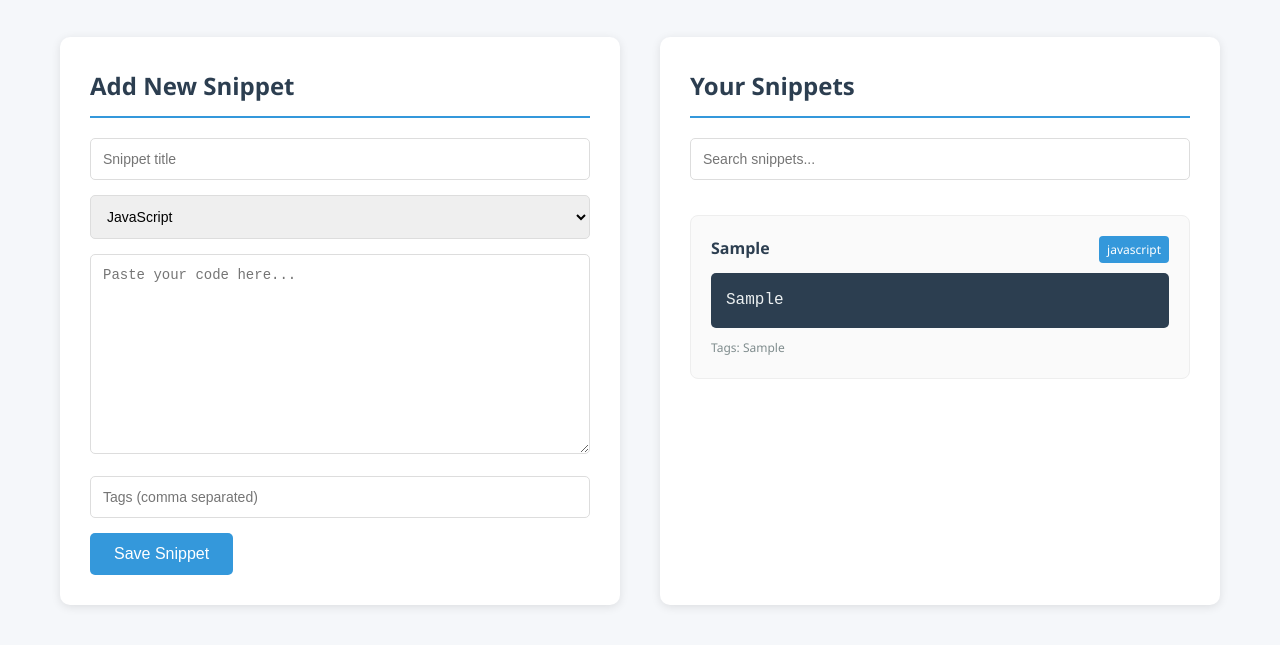
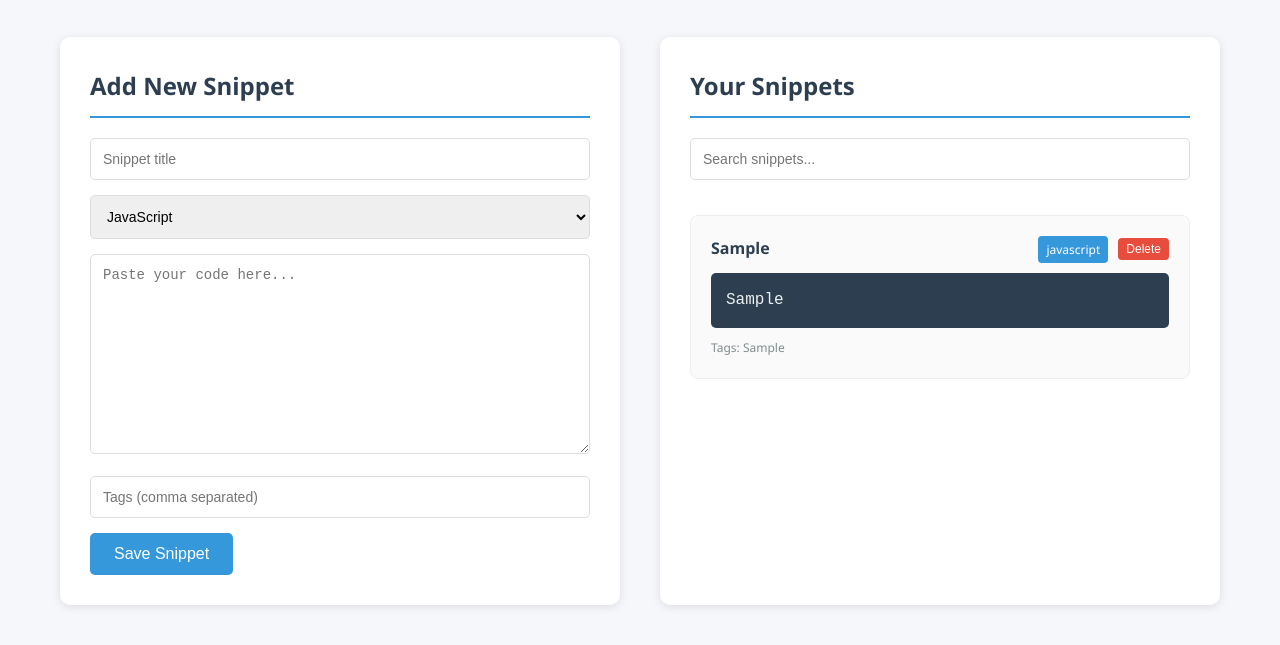
Before and after one commit to AlexanderJohnD/CodeSnap, a plain HTML site: page index.html in a window 1280 px wide. Both pictures are taken after typing "Sample", "Sample", "Sample" into the empty fields and a click on the button "Save Snippet". Shown: the part 125-770 px from the top of the page. Drawn offline with Linux system fonts and the light colour scheme.

Commit message:
implement delete functionality for snippets

```diff
--- a/app.js
+++ b/app.js
@@ -19,6 +19,11 @@
     attachEventListeners() {
         this.saveBtn.addEventListener('click', () => this.saveSnippet());
         this.searchInput.addEventListener('input', () => this.filterSnippets());
+        this.snippetsContainer.addEventListener('click', (e) => {
+            if (e.target.classList.contains('delete-btn')) {
+                this.deleteSnippet(parseInt(e.target.dataset.id));
+            }
+        });
     }
 
     loadSnippets() {
@@ -72,7 +77,10 @@
             <div class="snippet-item">
                 <div class="snippet-header">
                     <span class="snippet-title">${this.escapeHtml(snippet.title)}</span>
-                    <span class="snippet-language">${snippet.language}</span>
+                    <div class="snippet-actions">
+                        <span class="snippet-language">${snippet.language}</span>
+                        <button class="delete-btn" data-id="${snippet.id}">Delete</button>
+                    </div>
                 </div>
                 <pre class="snippet-code">${this.escapeHtml(snippet.code)}</pre>
                 <div class="snippet-tags">
@@ -92,6 +100,14 @@
         this.renderSnippets(filtered);
     }
 
+    deleteSnippet(id) {
+        if (confirm('Are you sure you want to delete this snippet?')) {
+            this.snippets = this.snippets.filter(snippet => snippet.id !== id);
+            this.saveSnippets();
+            this.renderSnippets();
+        }
+    }
+
     escapeHtml(text) {
         const div = document.createElement('div');
         div.textContent = text;
--- a/style.css
+++ b/style.css
@@ -102,6 +102,12 @@
     margin-bottom: 10px;
 }
 
+.snippet-actions {
+    display: flex;
+    align-items: center;
+    gap: 10px;
+}
+
 .snippet-title {
     font-weight: bold;
     color: #2c3e50;
@@ -130,6 +136,21 @@
     font-size: 12px;
 }
 
+.delete-btn {
+    background-color: #e74c3c;
+    color: white;
+    padding: 4px 8px;
+    border: none;
+    border-radius: 4px;
+    cursor: pointer;
+    font-size: 12px;
+    transition: background-color 0.3s;
+}
+
+.delete-btn:hover {
+    background-color: #c0392b;
+}
+
 @media (max-width: 768px) {
     .main-content {
         grid-template-columns: 1fr;
```
